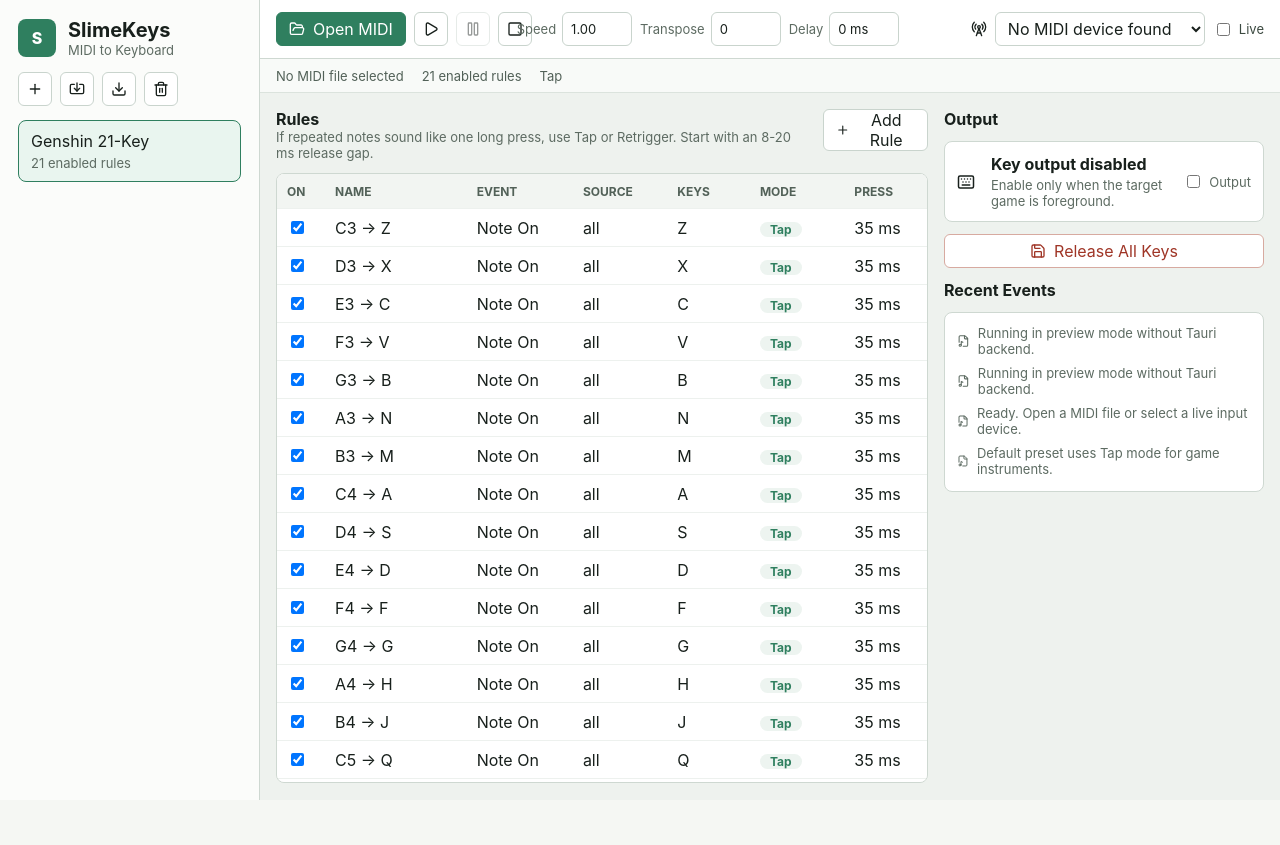
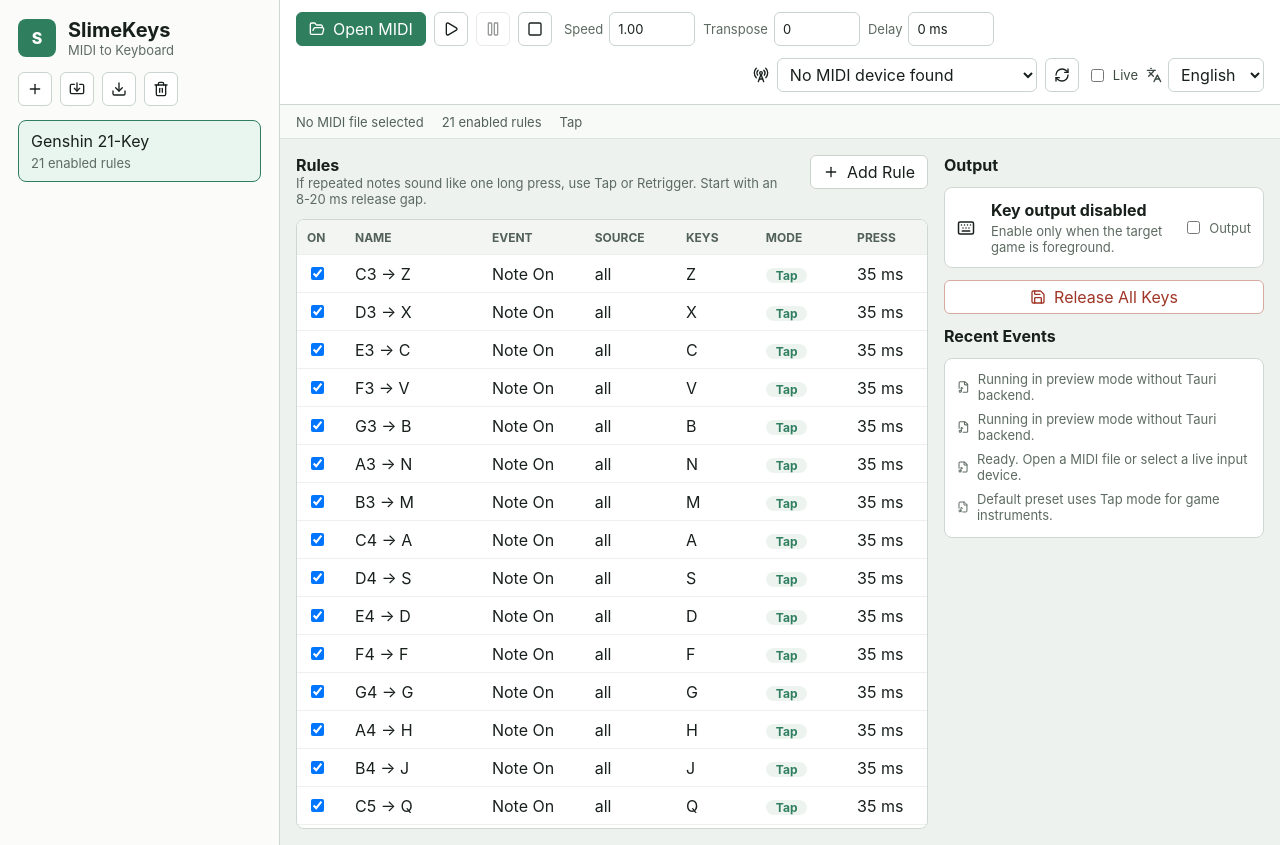
Before and after one commit to NotBadSlime/SlimeKeys, a React (Vite) app: page / in a window 1280 px wide. Before the commit the page ends 800 px from the top, so only its background shows below. Built offline with nearby package versions, Linux system fonts and the light colour scheme.

Commit message:
fix: add localization and refreshable MIDI input UI

```diff
--- a/src/App.tsx
+++ b/src/App.tsx
@@ -7,15 +7,23 @@
   FolderOpen,
   Import,
   Keyboard,
+  Languages,
   Pause,
   Play,
   Plus,
   RadioTower,
+  RefreshCw,
   Save,
   Square,
   Trash2,
 } from "lucide-react";
 import type { AppSnapshot, MidiEvent, MidiInputDevice, Preset } from "./types";
+import {
+  createTranslator,
+  defaultLanguage,
+  detectLanguage,
+  type Language,
+} from "./lib/i18n";
 import {
   eventTypeLabel,
   fallbackGenshinPreset,
@@ -25,6 +33,11 @@
 } from "./lib/presets";
 
 function App() {
+  const [language, setLanguage] = useState<Language>(() =>
+    typeof navigator === "undefined"
+      ? defaultLanguage
+      : detectLanguage(navigator.language),
+  );
   const [presets, setPresets] = useState<Preset[]>([fallbackGenshinPreset()]);
   const [selectedPresetId, setSelectedPresetId] = useState("genshin-21-key");
   const [midiInputs, setMidiInputs] = useState<MidiInputDevice[]>([]);
@@ -32,15 +45,26 @@
   const [outputEnabled, setOutputEnabled] = useState(false);
   const [liveEnabled, setLiveEnabled] = useState(false);
   const [openedPath, setOpenedPath] = useState("");
-  const [openedFile, setOpenedFile] = useState<string>("No MIDI file selected");
-  const [logs, setLogs] = useState<string[]>([
-    "Ready. Open a MIDI file or select a live input device.",
-    "Default preset uses Tap mode for game instruments.",
-  ]);
+  const [openedFile, setOpenedFile] = useState<string>("");
+  const [logs, setLogs] = useState<string[]>([]);
+  const t = useMemo(() => createTranslator(language), [language]);
 
   useEffect(() => {
     void loadBackendState();
-  }, []);
+    const refreshTimer = window.setInterval(() => {
+      if (!liveEnabled) {
+        void refreshMidiInputs(true);
+      }
+    }, 3000);
+
+    return () => window.clearInterval(refreshTimer);
+    // This intentionally tracks language so initial logs switch after a language change.
+  }, [language, liveEnabled]);
+
+  useEffect(() => {
+    setOpenedFile((current) => current || t("noMidiFile"));
+    setLogs([t("ready"), t("defaultPresetTap")]);
+  }, [t]);
 
   const selectedPreset =
     presets.find((preset) => preset.id === selectedPresetId) ?? presets[0];
@@ -55,19 +79,33 @@
       setPresets(snapshot.presets);
       setSelectedPresetId(snapshot.presets[0]?.id ?? "genshin-21-key");
       setOutputEnabled(snapshot.outputEnabled);
-      pushLog("Backend connected.");
+      pushLog(t("backendConnected"));
     } catch {
-      pushLog("Running in preview mode without Tauri backend.");
+      pushLog(t("previewMode"));
     }
 
+    await refreshMidiInputs(true);
+  }
+
+  async function refreshMidiInputs(silent = false) {
     try {
       const devices = await invoke<MidiInputDevice[]>("list_midi_inputs");
       setMidiInputs(devices);
       if (devices[0]) {
-        setSelectedInputId(String(devices[0].id));
+        setSelectedInputId((current) => current || String(devices[0].id));
+      }
+      if (!silent) {
+        pushLog(
+          devices.length > 0
+            ? `${t("midiDevicesFound")}: ${devices.map((device) => device.name).join(", ")}`
+            : t("midiDevicesNotFound"),
+        );
       }
     } catch {
       setMidiInputs([]);
+      if (!silent) {
+        pushLog(t("midiDevicesRefreshFailed"));
+      }
     }
   }
 
@@ -86,15 +124,15 @@
       const events = await invoke<MidiEvent[]>("parse_midi_file", {
         path: selected,
       });
-      pushLog(`Parsed ${events.length} MIDI note events from ${fileName(selected)}.`);
+      pushLog(`${t("parsedMidiEvents")}: ${events.length} (${fileName(selected)})`);
     } catch (error) {
-      pushLog(`Open MIDI failed: ${readableError(error)}`);
+      pushLog(`${t("openMidiFailed")}: ${readableError(error)}`);
     }
   }
 
   async function handlePlay() {
     if (!openedPath) {
-      pushLog("Open a MIDI file before playback.");
+      pushLog(t("openBeforePlayback"));
       return;
     }
 
@@ -102,24 +140,24 @@
       const actionCount = await invoke<number>("play_midi_file", {
         path: openedPath,
       });
-      pushLog(`Playback started with ${actionCount} scheduled key actions.`);
+      pushLog(`${t("playbackStarted")}: ${actionCount}`);
     } catch (error) {
-      pushLog(`Playback failed: ${readableError(error)}`);
+      pushLog(`${t("playbackFailed")}: ${readableError(error)}`);
     }
   }
 
   async function handleStop() {
     try {
       await invoke("stop_playback");
-      pushLog("Playback stopped and held keys released.");
+      pushLog(t("playbackStopped"));
     } catch (error) {
-      pushLog(`Stop failed: ${readableError(error)}`);
+      pushLog(`${t("stopFailed")}: ${readableError(error)}`);
     }
   }
 
   async function handleLiveToggle(next: boolean) {
     if (next && selectedInputId === "") {
-      pushLog("Select a MIDI input device before enabling live input.");
+      pushLog(t("selectMidiBeforeLive"));
       return;
     }
 
@@ -129,14 +167,14 @@
         await invoke("start_live_input", {
           deviceId: Number(selectedInputId),
         });
-        pushLog("Live MIDI input enabled.");
+        pushLog(t("liveInputEnabled"));
       } else {
         await invoke("stop_live_input");
-        pushLog("Live MIDI input disabled and held keys released.");
+        pushLog(t("liveInputDisabled"));
       }
     } catch (error) {
       setLiveEnabled(false);
-      pushLog(`Live input failed: ${readableError(error)}`);
+      pushLog(`${t("liveFailed")}: ${readableError(error)}`);
     }
   }
 
@@ -147,19 +185,19 @@
         enabled: next,
       });
       setOutputEnabled(enabled);
-      pushLog(enabled ? "Keyboard output enabled." : "Keyboard output disabled.");
+      pushLog(enabled ? t("outputEnabledLog") : t("outputDisabledLog"));
     } catch (error) {
       setOutputEnabled(false);
-      pushLog(`Output toggle failed: ${readableError(error)}`);
+      pushLog(`${t("outputToggleFailed")}: ${readableError(error)}`);
     }
   }
 
   async function handleReleaseAll() {
     try {
       await invoke("panic_release_all_keys");
-      pushLog("Released all keys tracked by SlimeKeys.");
+      pushLog(t("releasedKeys"));
     } catch (error) {
-      pushLog(`Release failed: ${readableError(error)}`);
+      pushLog(`${t("releaseFailed")}: ${readableError(error)}`);
     }
   }
 
@@ -182,10 +220,10 @@
           <button title="New preset" type="button">
             <Plus size={16} />
           </button>
-          <button title="Import preset" type="button">
+          <button title={t("importPreset")} type="button">
             <Import size={16} />
           </button>
-          <button title="Export preset" type="button">
+          <button title={t("exportPreset")} type="button">
             <Download size={16} />
           </button>
           <button title="Delete preset" type="button">
@@ -214,30 +252,30 @@
           <div className="tool-group">
             <button className="command primary" onClick={handleOpenMidi} type="button">
               <FolderOpen size={16} />
-              <span>Open MIDI</span>
+              <span>{t("openMidi")}</span>
             </button>
-            <button className="icon-command" onClick={handlePlay} title="Play" type="button">
+            <button className="icon-command" onClick={handlePlay} title={t("play")} type="button">
               <Play size={16} />
             </button>
-            <button className="icon-command" disabled title="Pause" type="button">
+            <button className="icon-command" disabled title={t("pause")} type="button">
               <Pause size={16} />
             </button>
-            <button className="icon-command" onClick={handleStop} title="Stop" type="button">
+            <button className="icon-command" onClick={handleStop} title={t("stop")} type="button">
               <Square size={16} />
             </button>
           </div>
 
           <div className="tool-group settings">
             <label>
-              Speed
+              {t("speed")}
               <input value={selectedPreset.playback.speed.toFixed(2)} readOnly />
             </label>
             <label>
-              Transpose
+              {t("transpose")}
               <input value={selectedPreset.playback.transpose} readOnly />
             </label>
             <label>
-              Delay
+              {t("delay")}
               <input value={`${selectedPreset.playback.globalDelayMs} ms`} readOnly />
             </label>
           </div>
@@ -245,12 +283,12 @@
           <div className="tool-group live-input">
             <RadioTower size={16} />
             <select
-              aria-label="MIDI input device"
+              aria-label={t("midiInput")}
               onChange={(event) => setSelectedInputId(event.target.value)}
               value={selectedInputId}
             >
               {midiInputs.length === 0 ? (
-                <option value="">No MIDI device found</option>
+                <option value="">{t("noMidiDeviceFound")}</option>
               ) : (
                 midiInputs.map((device) => (
                   <option key={device.id} value={device.id}>
@@ -259,13 +297,32 @@
                 ))
               )}
             </select>
+            <button
+              className="icon-command"
+              onClick={() => void refreshMidiInputs(false)}
+              title={t("refreshMidi")}
+              type="button"
+            >
+              <RefreshCw size={16} />
+            </button>
             <label className="switch">
               <input
                 checked={liveEnabled}
                 onChange={(event) => void handleLiveToggle(event.target.checked)}
                 type="checkbox"
               />
-              <span>Live</span>
+              <span>{t("live")}</span>
+            </label>
+            <label className="language-switch">
+              <Languages size={16} />
+              <select
+                aria-label={t("language")}
+                onChange={(event) => setLanguage(event.target.value as Language)}
+                value={language}
+              >
+                <option value="zh">中文</option>
+                <option value="en">English</option>
+              </select>
             </label>
           </div>
         </header>
@@ -280,15 +337,12 @@
           <section className="rules-section">
             <div className="section-heading">
               <div>
-                <h2>Rules</h2>
-                <p>
-                  If repeated notes sound like one long press, use Tap or
-                  Retrigger. Start with an 8-20 ms release gap.
-                </p>
+                <h2>{t("rules")}</h2>
+                <p>{t("triggerHint")}</p>
               </div>
               <button className="command" type="button">
                 <Plus size={16} />
-                <span>Add Rule</span>
+                <span>{t("addRule")}</span>
               </button>
             </div>
 
@@ -323,14 +377,14 @@
           </section>
 
           <section className="inspector">
-            <h2>Output</h2>
+            <h2>{t("output")}</h2>
             <div className="output-toggle">
               <Keyboard size={18} />
               <div>
                 <strong>
-                  {outputEnabled ? "Key output enabled" : "Key output disabled"}
+                  {outputEnabled ? t("keyOutputEnabled") : t("keyOutputDisabled")}
                 </strong>
-                <span>Enable only when the target game is foreground.</span>
+                <span>{t("outputSafety")}</span>
               </div>
               <label className="switch">
                 <input
@@ -338,16 +392,16 @@
                   onChange={(event) => void handleOutputToggle(event.target.checked)}
                   type="checkbox"
                 />
-                <span>Output</span>
+                <span>{t("output")}</span>
               </label>
             </div>
 
             <button className="command danger release-command" onClick={handleReleaseAll} type="button">
               <Save size={16} />
-              <span>Release All Keys</span>
+              <span>{t("releaseAllKeys")}</span>
             </button>
 
-            <h2>Recent Events</h2>
+            <h2>{t("recentEvents")}</h2>
             <div className="log-list">
               {logs.map((log) => (
                 <p key={log}>
--- /dev/null
+++ b/src/lib/i18n.ts
@@ -0,0 +1,125 @@
+export const languages = ["zh", "en"] as const;
+
+export type Language = (typeof languages)[number];
+
+export const defaultLanguage: Language = "zh";
+
+export const translations = {
+  en: {
+    addRule: "Add Rule",
+    backendConnected: "Backend connected.",
+    defaultPresetTap: "Default preset uses Tap mode for game instruments.",
+    delay: "Delay",
+    exportPreset: "Export preset",
+    importPreset: "Import preset",
+    keyOutputDisabled: "Key output disabled",
+    keyOutputEnabled: "Key output enabled",
+    language: "Language",
+    live: "Live",
+    liveInputDisabled: "Live MIDI input disabled and held keys released.",
+    liveInputEnabled: "Live MIDI input enabled.",
+    midiInput: "MIDI input",
+    noMidiDeviceFound: "No MIDI device found",
+    noMidiFile: "No MIDI file selected",
+    openBeforePlayback: "Open a MIDI file before playback.",
+    openMidi: "Open MIDI",
+    outputDisabledLog: "Keyboard output disabled.",
+    outputEnabledLog: "Keyboard output enabled.",
+    outputToggleFailed: "Output toggle failed",
+    output: "Output",
+    outputSafety: "Enable only when the target game is foreground.",
+    pause: "Pause",
+    play: "Play",
+    playbackFailed: "Playback failed",
+    playbackStarted: "Playback started",
+    playbackStopped: "Playback stopped and held keys released.",
+    previewMode: "Running in preview mode without Tauri backend.",
+    recentEvents: "Recent Events",
+    refreshMidi: "Refresh MIDI devices",
+    releaseFailed: "Release failed",
+    releaseAllKeys: "Release All Keys",
+    releasedKeys: "Released all keys tracked by SlimeKeys.",
+    rules: "Rules",
+    ready: "Ready. Open a MIDI file or select a live input device.",
+    selectMidiBeforeLive: "Select a MIDI input device before enabling live input.",
+    speed: "Speed",
+    stop: "Stop",
+    stopFailed: "Stop failed",
+    transpose: "Transpose",
+    triggerHint:
+      "If repeated notes sound like one long press, use Tap or Retrigger. Start with an 8-20 ms release gap.",
+    liveFailed: "Live input failed",
+    midiDevicesFound: "MIDI devices found",
+    midiDevicesNotFound: "No MIDI input devices found. Start loopMIDI, create a port, then refresh.",
+    midiDevicesRefreshFailed: "MIDI device refresh failed",
+    openMidiFailed: "Open MIDI failed",
+    parsedMidiEvents: "Parsed MIDI note events",
+  },
+  zh: {
+    addRule: "添加规则",
+    backendConnected: "后端已连接。",
+    defaultPresetTap: "默认预设使用 Tap 点击模式，适合游戏乐器。",
+    delay: "延迟",
+    exportPreset: "导出预设",
+    importPreset: "导入预设",
+    keyOutputDisabled: "键盘输出已关闭",
+    keyOutputEnabled: "键盘输出已开启",
+    language: "语言",
+    live: "实时",
+    liveInputDisabled: "实时 MIDI 已关闭，并已释放按键。",
+    liveInputEnabled: "实时 MIDI 已开启。",
+    midiInput: "MIDI 输入",
+    noMidiDeviceFound: "未发现 MIDI 设备",
+    noMidiFile: "未选择 MIDI 文件",
+    openBeforePlayback: "请先打开 MIDI 文件再播放。",
+    openMidi: "打开 MIDI",
+    outputDisabledLog: "键盘输出已关闭。",
+    outputEnabledLog: "键盘输出已开启。",
+    outputToggleFailed: "切换输出失败",
+    output: "输出",
+    outputSafety: "只在目标游戏位于前台时开启。",
+    pause: "暂停",
+    play: "播放",
+    playbackFailed: "播放失败",
+    playbackStarted: "已开始播放",
+    playbackStopped: "播放已停止，并已释放按键。",
+    previewMode: "当前是无 Tauri 后端的预览模式。",
+    recentEvents: "最近事件",
+    refreshMidi: "刷新 MIDI 设备",
+    releaseFailed: "释放按键失败",
+    releaseAllKeys: "释放所有按键",
+    releasedKeys: "已释放 SlimeKeys 追踪的所有按键。",
+    rules: "规则",
+    ready: "准备就绪。打开 MIDI 文件或选择实时输入设备。",
+    selectMidiBeforeLive: "请先选择 MIDI 输入设备再开启实时输入。",
+    speed: "速度",
+    stop: "停止",
+    stopFailed: "停止失败",
+    transpose: "移调",
+    triggerHint:
+      "如果连续音符听起来像一次长按，请使用 Tap 或 Retrigger，并从 8-20 ms 断开间隙开始调。",
+    liveFailed: "实时输入失败",
+    midiDevicesFound: "已发现 MIDI 设备",
+    midiDevicesNotFound: "未发现 MIDI 输入设备。请启动 loopMIDI、创建端口，然后刷新。",
+    midiDevicesRefreshFailed: "刷新 MIDI 设备失败",
+    openMidiFailed: "打开 MIDI 失败",
+    parsedMidiEvents: "已解析 MIDI 音符事件",
+  },
+} as const;
+
+export type TranslationKey = keyof typeof translations.en;
+type TranslationMap = Partial<Record<Language, Partial<Record<TranslationKey, string>>>>;
+
+export function createTranslator(
+  language: Language,
+  overrideTranslations: TranslationMap = translations,
+) {
+  return (key: TranslationKey): string => {
+    const value = overrideTranslations[language]?.[key];
+    return value && value.trim().length > 0 ? value : translations.en[key];
+  };
+}
+
+export function detectLanguage(languageCode: string | undefined): Language {
+  return languageCode?.toLowerCase().startsWith("zh") ? "zh" : "en";
+}
--- a/src/styles.css
+++ b/src/styles.css
@@ -13,7 +13,6 @@
 
 body {
   margin: 0;
-  min-width: 960px;
   min-height: 640px;
 }
 
@@ -42,7 +41,7 @@
 
 .app-shell {
   display: grid;
-  grid-template-columns: 260px minmax(700px, 1fr);
+  grid-template-columns: minmax(220px, 280px) minmax(0, 1fr);
   min-height: 100vh;
   background: #eef2ee;
 }
@@ -133,8 +132,9 @@
 }
 
 .toolbar {
-  display: grid;
-  grid-template-columns: max-content minmax(260px, 1fr) minmax(260px, 380px);
+  display: flex;
+  flex-wrap: wrap;
+  align-items: center;
   gap: 12px;
   border-bottom: 1px solid #ced8d1;
   background: #ffffff;
@@ -169,6 +169,10 @@
   padding: 0 12px;
 }
 
+.command span {
+  white-space: nowrap;
+}
+
 .command.primary {
   border-color: #2f7f5f;
   background: #2f7f5f;
@@ -181,16 +185,18 @@
 }
 
 .settings {
-  justify-content: center;
+  flex: 0 1 auto;
+  justify-content: flex-start;
 }
 
 .settings label {
   display: grid;
-  grid-template-columns: max-content 70px;
+  grid-template-columns: max-content 86px;
   align-items: center;
   gap: 6px;
   color: #5d6b62;
   font-size: 13px;
+  white-space: nowrap;
 }
 
 .settings input,
@@ -205,11 +211,14 @@
 }
 
 .live-input {
+  flex: 1 1 360px;
   justify-content: flex-end;
+  margin-left: auto;
+  min-width: 0;
 }
 
 .live-input select {
-  width: 210px;
+  width: clamp(160px, 22vw, 260px);
 }
 
 .switch {
@@ -218,11 +227,23 @@
   gap: 6px;
   color: #3c4a41;
   font-size: 13px;
+  white-space: nowrap;
+}
+
+.language-switch {
+  display: inline-flex;
+  align-items: center;
+  gap: 6px;
+  color: #3c4a41;
+}
+
+.language-switch select {
+  width: 96px;
 }
 
 .content-grid {
   display: grid;
-  grid-template-columns: minmax(620px, 1fr) 320px;
+  grid-template-columns: minmax(0, 1fr) minmax(260px, 320px);
   gap: 16px;
   min-height: 0;
   padding: 16px;
@@ -354,3 +375,13 @@
   gap: 8px;
   margin: 0;
 }
+
+@media (max-width: 1120px) {
+  .content-grid {
+    grid-template-columns: minmax(0, 1fr);
+  }
+
+  .inspector {
+    order: -1;
+  }
+}
```
Also changed, not shown: 1 other file (tests, documents, lock files or other folders).
